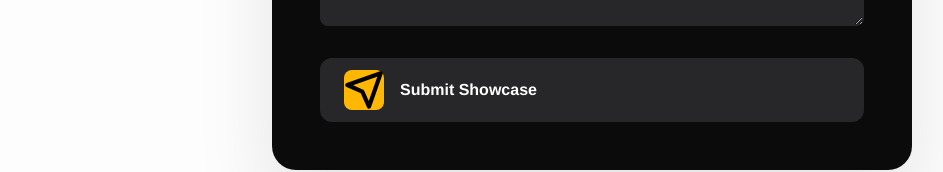
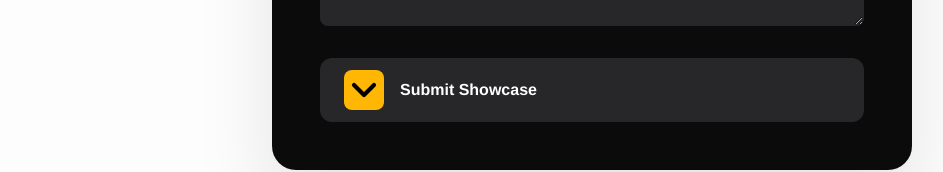
Before and after one commit to jmartinez002/design-now, a Next.js app: page /submit in a window 1280 px wide. Shown: the part 659-831 px from the top of the page, without its empty margins (48-991 px from the left). Built offline with nearby package versions, Linux system fonts and the light colour scheme.

Commit message:
Update submit button icon to match homepage

```diff
--- a/src/app/submit/page.tsx
+++ b/src/app/submit/page.tsx
@@ -92,7 +92,7 @@ export default function SubmitPage() {
                 >
                   <div className={styles.btnIconWrapper}>
                     <svg className={styles.btnIcon} viewBox="0 0 24 24" fill="none" stroke="currentColor" strokeWidth="2.5" strokeLinecap="round" strokeLinejoin="round">
-                      <polyline points="22 2 15 22 11 13 2 9 22 2"></polyline>
+                      <polyline points="6 9 12 15 18 9"></polyline>
                     </svg>
                   </div>
                   {status === 'loading' ? 'Sending...' : 'Submit Showcase'}
```
